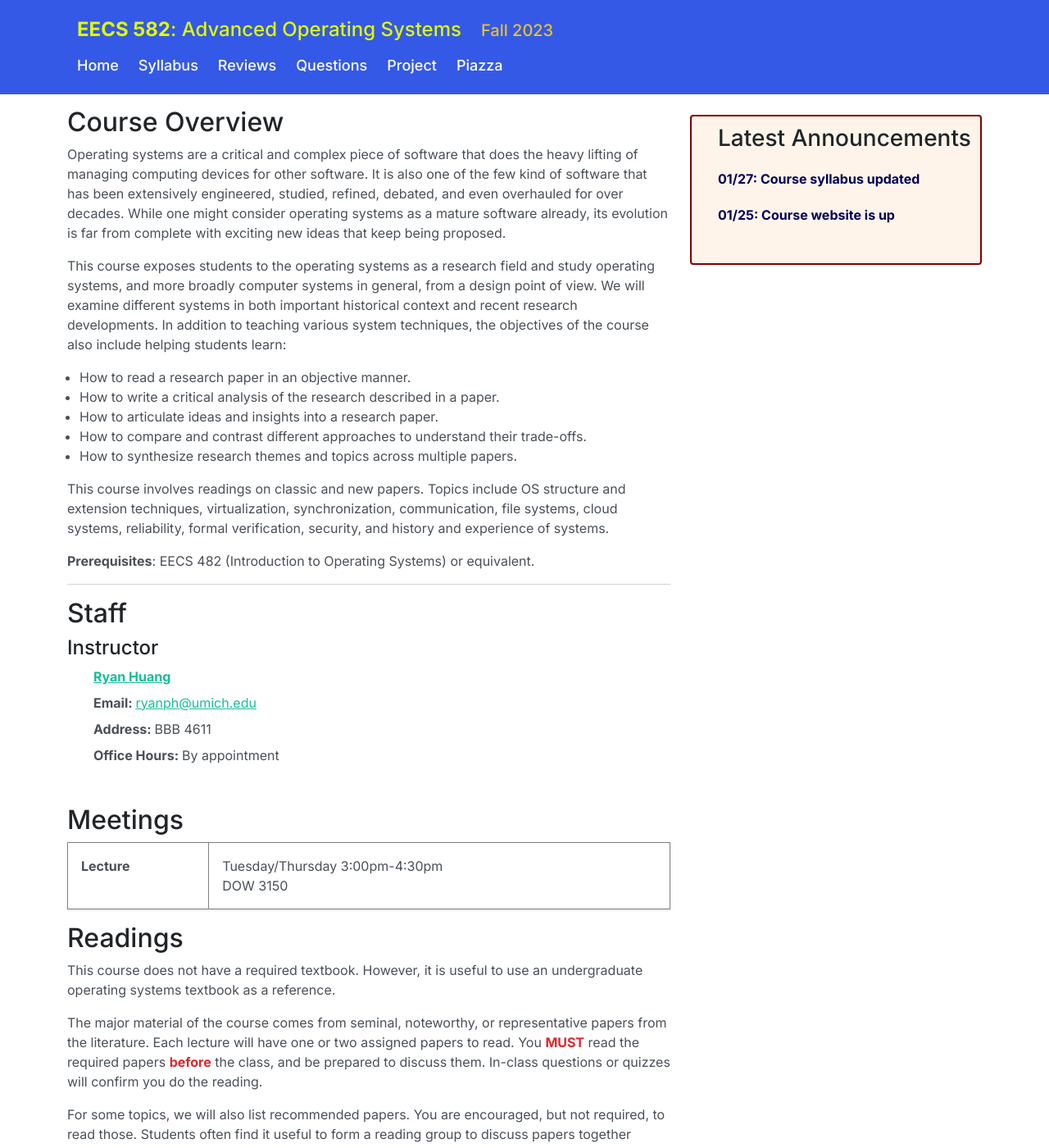
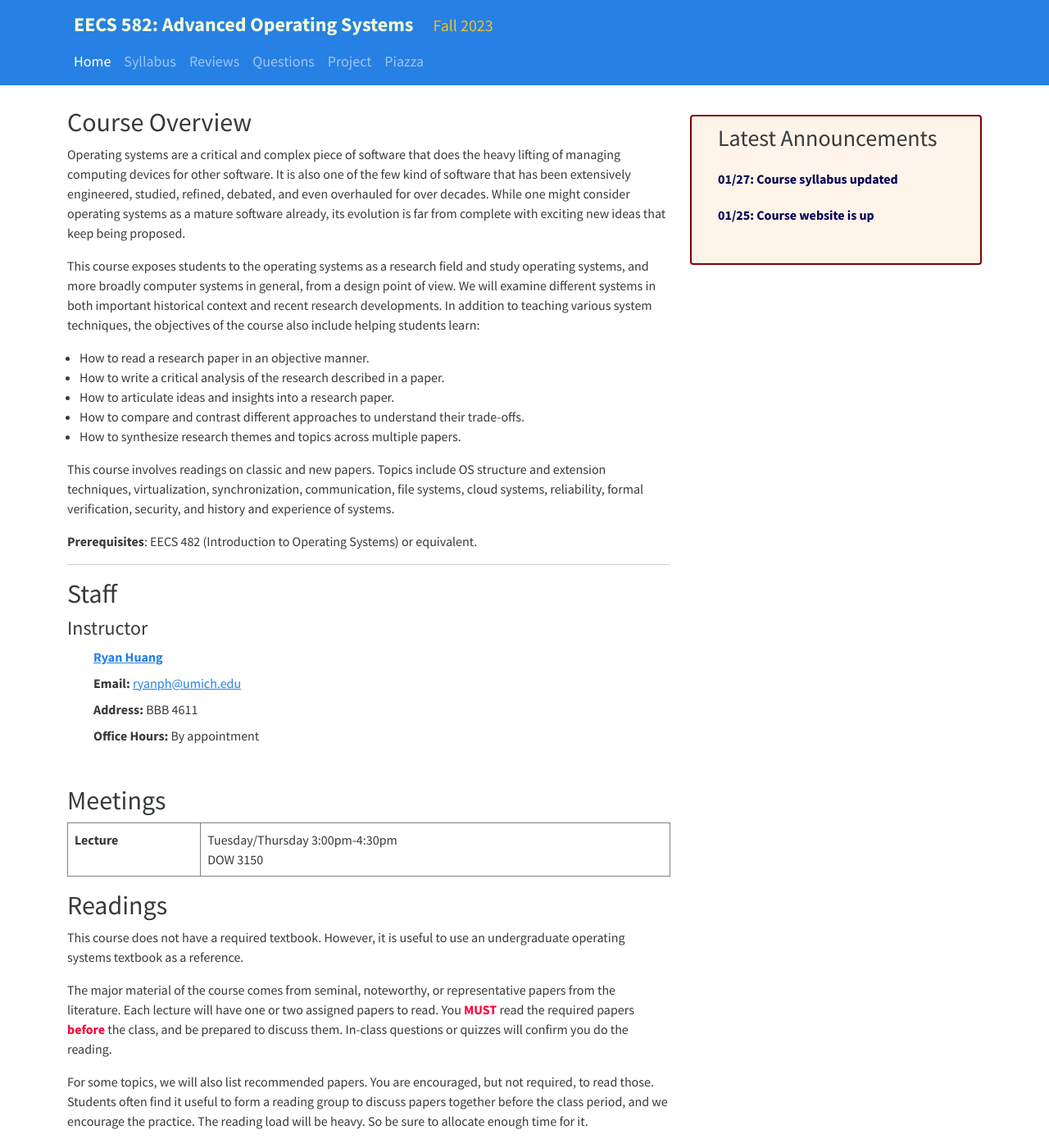
Before and after one commit to eecs582/eecs582.github.io, a Jekyll site: the page built from index.md, in a window 1280 px wide and 1400 px high. Shown: the whole window at 82% size. Built offline with Jekyll 4.4.1, drawn with Linux system fonts in a browser that asks for light colours.

Commit message:
replace css

```diff
--- a/_includes/banner.html
+++ b/_includes/banner.html
@@ -6,45 +6,39 @@
       </button>
       <div class="collapse navbar-collapse flex-column" id="navbarMain">
         <div class="navbar-nav me-auto">
-          <h4 class="navbar-text pb-0" style="color:#e0fa07;padding-left: var(--bs-navbar-nav-link-padding-x);"><span style="font-weight:bold;">EECS 582</span>: Advanced Operating Systems</h4>
+          <h4 class="navbar-text pb-0" style="font-weight:bold;color:#f3fed6;padding-left: var(--bs-navbar-nav-link-padding-x);">EECS 582: Advanced Operating Systems</h4>
           <h5 class="navbar-text ps-4 pb-0" style="color:#e6C134;padding-top:0.7rem;">Fall 2023</h5>
         </div>
         <ul class="navbar-nav me-auto">
           {% for item in site.navigation %}
           {%- if page.url contains item.url -%}
-          {%- assign class = 'active' -%}
+          {%- assign link_class = 'active' -%}
           {%- elsif page.url == '/' and item.url == '/index.html' -%}
-          {%- assign class = 'active' -%}
+          {%- assign link_class = 'active' -%}
           {%- else -%}
-          {%- assign class = nil -%}
-          {%- endif -%}
-          {%- if item.dropdown -%}
-          {% if class %}
-          {%- assign class = class | append: ' dropdown' -%}
-          {% else %}
-          {%- assign class = 'dropdown' -%}
-          {% endif %}
+          {%- assign link_class = nil -%}
           {%- endif -%}
           {%- if item.url contains 'http://' or item.url contains 'https://' -%}
           {%- assign aurl = item.url -%}
           {%- else -%}
           {%- assign aurl = item.url | relative_url -%}
           {%- endif -%}
-          <li class="{{ class }}">
-            {% if item.dropdown -%}
-            <a href="{{ aurl }}" class="dropdown-toggle" data-toggle="dropdown" role="button" aria-haspopup="true" aria-expanded="false">{{ item.title }} <span class="caret"></span></a>
-            <ul class="dropdown-menu">
+          {%- if item.dropdown -%}
+          <li class="nav-item dropdown">
+            <a href="{{ aurl }}" class="nav-link dropdown-toggle" data-bs-toggle="dropdown" role="button" aria-haspopup="true" aria-expanded="false">{{ item.title }} <span class="caret"></span></a>
+            <div class="dropdown-menu">
               {%- for dp in item.dropdown %}
               {% if dp.title -%}
-              <li><a href="{{ dp.url | relative_url }}">{{ dp.title }}</a></li>
+              <a href="{{ dp.url | relative_url }}">{{ dp.title }}</a>
               {%- else -%}
-              <li role="separator" class="divider"></li>
+              <div class="dropdown-divider"></div>
               {%- endif -%}
               {%- endfor %}
-            </ul>
-            {%- else -%}
-            <a class="nav-link" href="{{ aurl }}">{{ item.title }}</a>
-            {%- endif %}
+            </div>
+          {%- else -%}
+          <li class="nav-item">
+            <a class="nav-link {{ link_class }}" href="{{ aurl }}">{{ item.title }}</a>
+          {%- endif %}
           </li>
           {%- endfor %}
         </ul>
--- a/assets/css/site.css
+++ b/assets/css/site.css
@@ -9,6 +9,9 @@
   font-weight: 700;
   color: #fff;
   background-color: #1b6ec1;
+}
+.banner-bg {
+  background-color: #ffffff;
 }
 .bs-docs-navbar-masthead {
 	top: 62px;
@@ -74,9 +77,11 @@
   padding-top: 130px;
   padding-bottom: 40px;
 }
+/*
 a {
   color: #18bc9c;
 }
+*/
 .table {
   font-size: 16px;
 }
```
Also changed, not shown: Gemfile.lock, assets/css/bootstrap.min.css.
